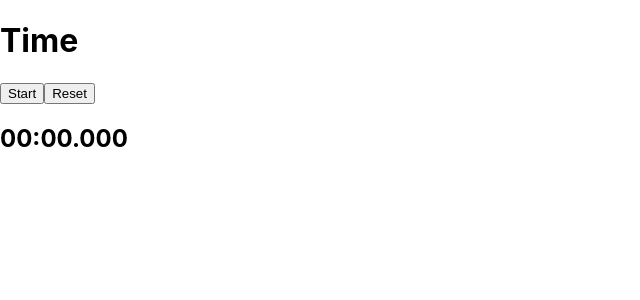
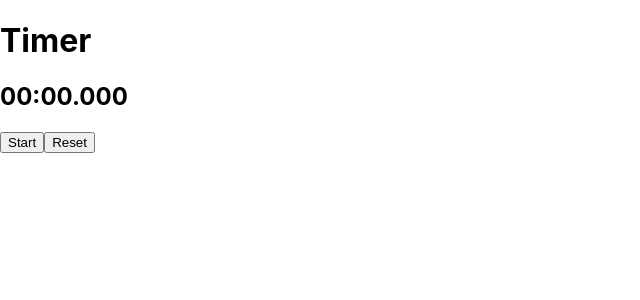
Before and after one commit to DeskYT/reactapp3, a React (Create React App) app: page / in a window 1280 px wide. Shown: the top 300 px of the page, without its empty margins (0-640 px from the left). Built offline with nearby package versions, Linux system fonts and the light colour scheme.

Commit message:
Timer.js Controls Update

```diff
--- a/src/components/Timer/Timer.js
+++ b/src/components/Timer/Timer.js
@@ -40,9 +40,8 @@ class Timer extends Component {
         let secs = s % 60; //Секунды (0-59)
         s = (s - secs) / 60; //Приведение секунд в минуты
         let mins = s % 60; //Минуты
-        let hrs = (s - mins) / 60; //Часы
         s = (s-mins) / 60
-        hrs = s % 24; //Часы
+        let hrs = s % 24; //Часы
         let days = (s-hrs) / 24;
         if (days > 0) days = days < 10 ? `0${days}` : days;
         if (hrs) hrs = hrs < 10 ? `0${hrs}` : hrs;
@@ -51,22 +50,25 @@ class Timer extends Component {
         ms = ms < 10 ? `00${ms}` : ms < 100 ? `0${ms}`: ms;
 
         let res = (days ? `${days}:` : "") + (hrs ? `${hrs}:` : "") + (mins ? `${mins}:` : "") + secs + '.' + ms
-        //return hrs + ':' + mins + ':' + secs + '.' + ms
         return res;
     }
 
-    control(){
-        return this.state.isEnabled ? <button onClick={this.stop}>Stop</button> : <button onClick={this.start}>Start</button>
+    controls(){
+        return (
+            <>
+                {this.state.isEnabled ? <button onClick={this.stop}>Stop</button> : <button onClick={this.start}>Start</button>}
+                <button onClick={this.reset}>Reset</button>
+            </>
+        )
     }
 
     render() {
         const {time} = this.state;
         return (
             <div>
-                <h1>Time</h1>
-                {this.control()}
-                <button onClick={this.reset}>Reset</button>
+                <h1>Timer</h1>
                 <h2>{this.msToTime(time)}</h2>
+                {this.controls()}
             </div>
         );
     }
```
